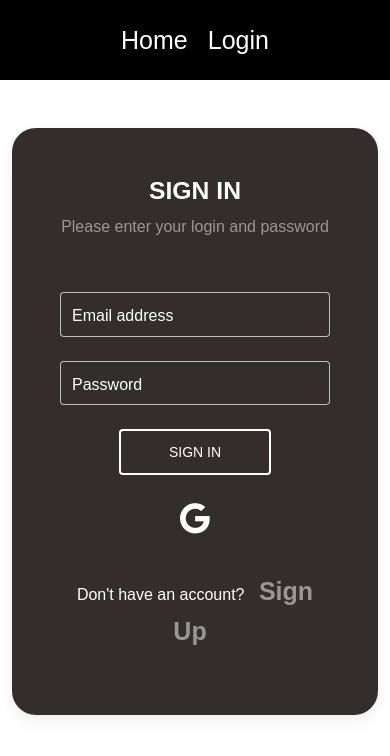
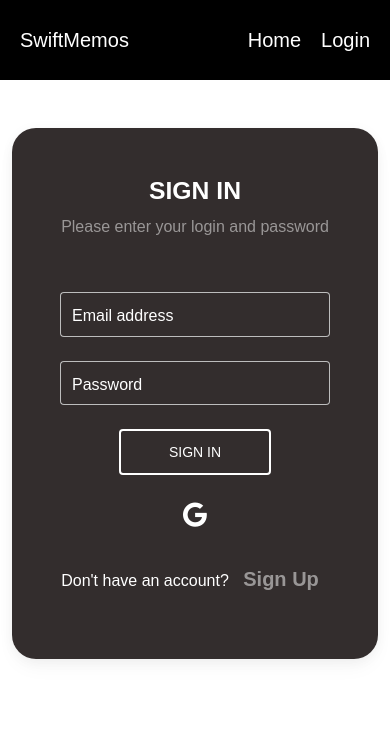
Before and after one commit to Filip-git/SwiftMemos, a React (Create React App) app: page /login in a window 390 px wide. Shown: the top 756 px of the page. Built offline with nearby package versions, Linux system fonts and the light colour scheme.

Commit message:
minor fix

```diff
--- a/src/App.css
+++ b/src/App.css
@@ -14,15 +14,22 @@ nav {
   height: 80px;
   background-color: black;
   display: flex;
-  justify-content: center;
+  justify-content: space-between;
+  /* Aligns items to the start and end of the navbar */
   align-items: center;
   color: white;
   text-decoration: none;
 }
 
-.nav-right {
+.left-nav {
+  /* Styles for the left part of the navbar */
   display: flex;
-  align-items: flex-end;
+  margin-left: 20px;
+  /* Adjust as needed */
+}
+
+.right-nav {
+  display: flex;
 }
 
 a {
@@ -30,6 +37,24 @@ a {
   text-decoration: none;
   margin: 10px;
   font-size: 25px;
+}
+
+/* Media query for screens smaller than a certain width (adjust as needed) */
+@media screen and (max-width: 768px) {
+  .left-nav {
+    margin-left: 10px;
+    /* Reduce left margin for smaller screens */
+  }
+
+  .right-nav {
+    margin-right: 10px;
+    /* Reduce right margin for smaller screens */
+  }
+
+  a {
+    font-size: 20px;
+    /* Reduce font size for smaller screens */
+  }
 }
 
 .createPostPage {
@@ -259,6 +284,21 @@ textarea {
   margin-bottom: 3rem;
 }
 
+@media screen and (max-width: 1170px) {
+  .homePage {
+    padding-top: 7px;
+    margin: 6px;
+  }
+
+  .post {
+    width: 100%;
+    margin: 10px 0;
+    border-radius: 0;
+    padding: 10px;
+  }
+}
+
+
 
 .btn-love {
   margin: 20% auto;
--- a/src/App.js
+++ b/src/App.js
@@ -21,10 +21,14 @@ function App() {
   return (
     <Router>
       <nav>
-        <Link to="/">Home</Link>
+        <div className="left-nav">
+          <Link to="/">SwiftMemos</Link>
+        </div>
+        <div className="right-nav">
+          <Link to="/">Home</Link>
 
-        {!isAuth ? (<Link to="/login">Login</Link>) : (<><Link to="/createpost">Create Post</Link><Link to="/login" onClick={signUserOut}>Log Out</Link> </>)}
-
+          {!isAuth ? (<Link to="/login">Login</Link>) : (<><Link to="/createpost">Create Post</Link><Link to="/login" onClick={signUserOut}>Log Out</Link> </>)}
+        </div>
       </nav>
       <Routes>
         <Route path="/" element={<Home isAuth={isAuth} />} />
```
